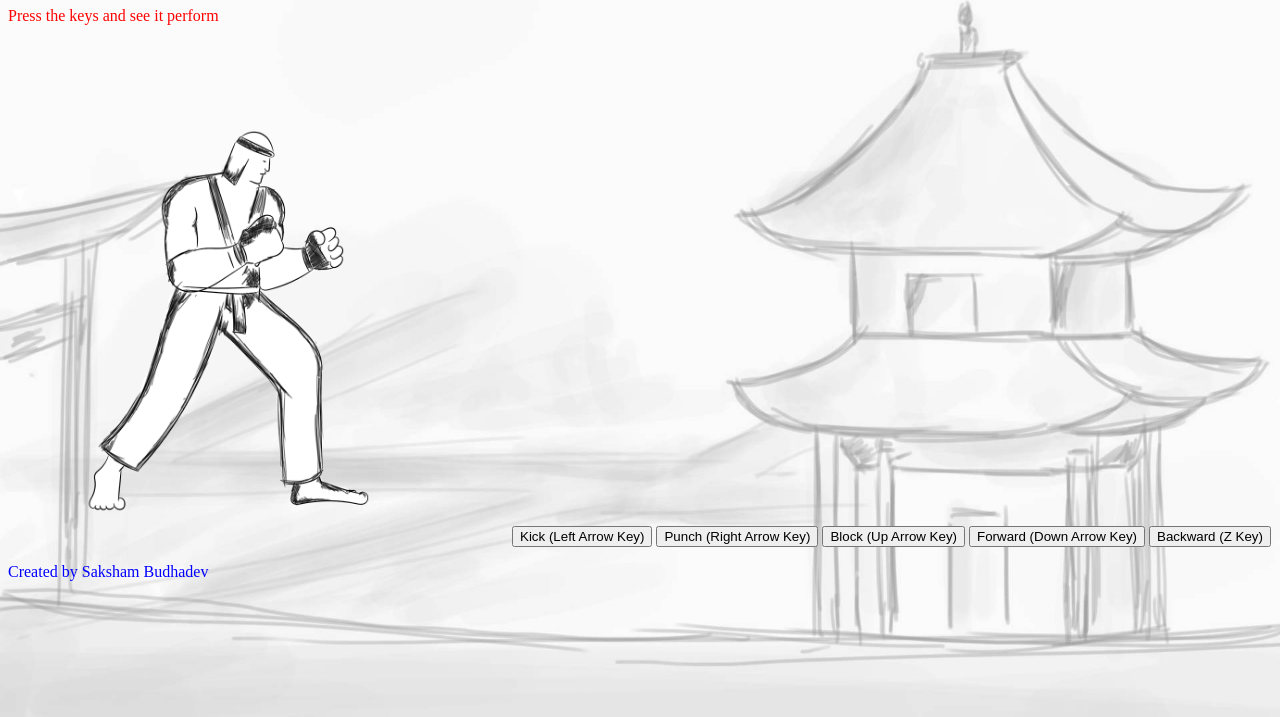
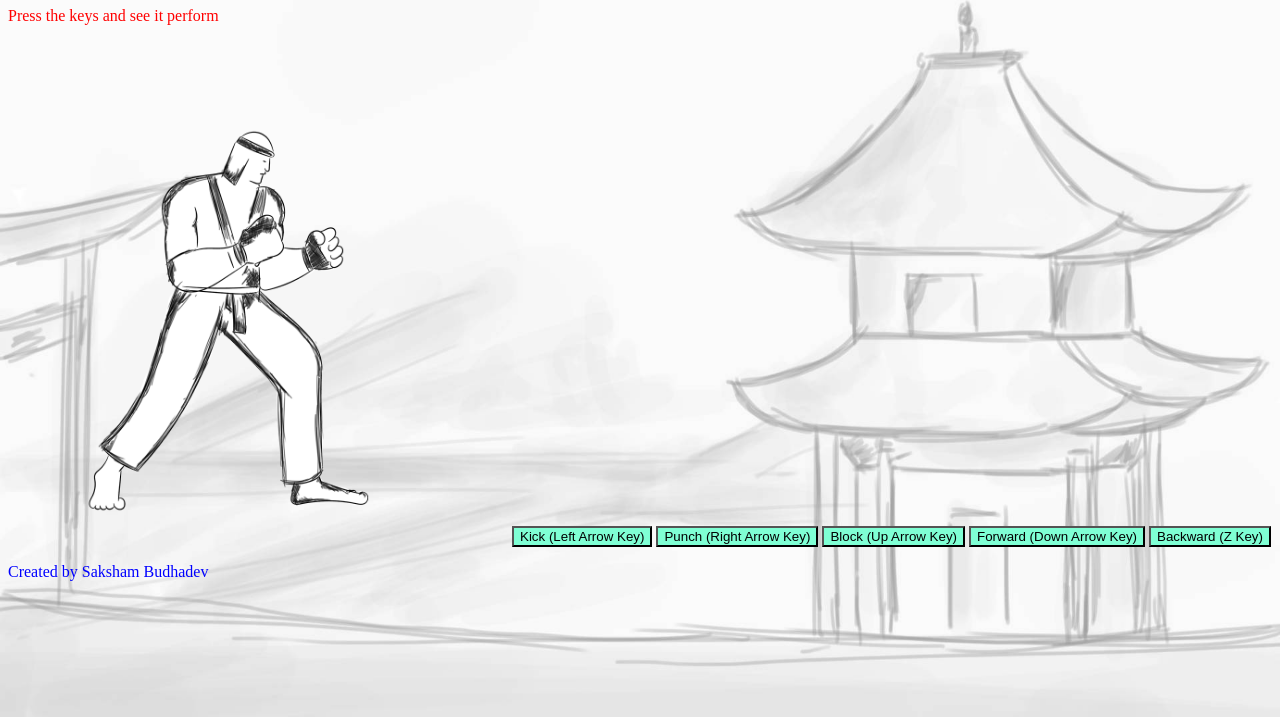
Before and after one commit to SakshamBudhadev/MartialArts, a plain HTML site: page index.html in a window 1280 px wide. Shown: the part 59-776 px from the top of the page. Drawn offline with Linux system fonts and the light colour scheme.

Commit message:
Update index.html

```diff
--- a/index.html
+++ b/index.html
@@ -1,11 +1,11 @@
 <h1 style="color:green;">Welcome to Saksham's Martial Arts club</h1>
 <p style="color:red">Press the keys and see it perform</p>
 <canvas id="myCanvas" width="500" height="500"></canvas>
-<button id="kick">Kick (Left Arrow Key)</button>
-<button id="punch">Punch (Right Arrow Key)</button>
-<button id="block">Block (Up Arrow Key)</button>
-<button id="forward">Forward (Down Arrow Key)</button>
-<button id="backward">Backward (Z Key)</button>
+<button id="kick" style="background-color: aquamarine;color:black">Kick (Left Arrow Key)</button>
+<button id="punch" style="background-color: aquamarine;color:black">Punch (Right Arrow Key)</button>
+<button id="block" style="background-color: aquamarine;color:black">Block (Up Arrow Key)</button>
+<button id="forward" style="background-color: aquamarine;color:black">Forward (Down Arrow Key)</button>
+<button id="backward" style="background-color: aquamarine;color:black">Backward (Z Key)</button>
 
 <style>
     body {
```
